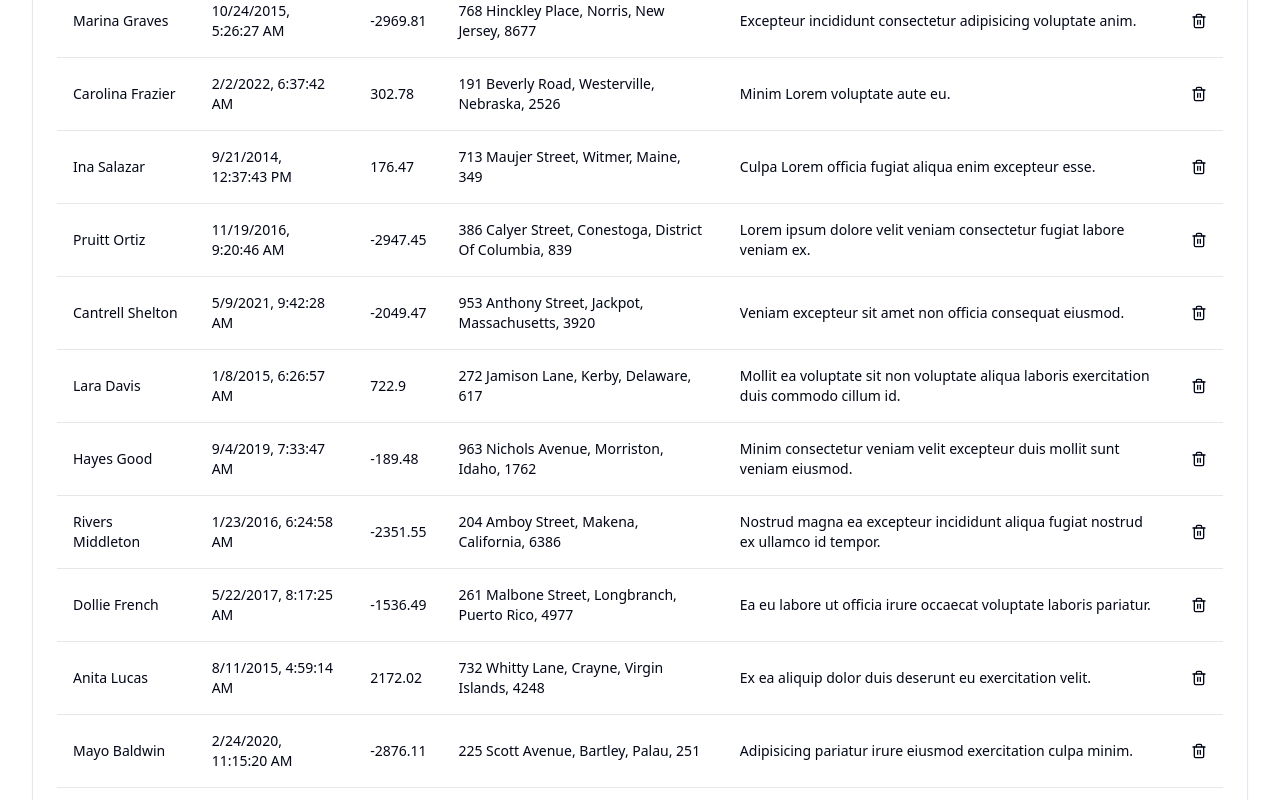
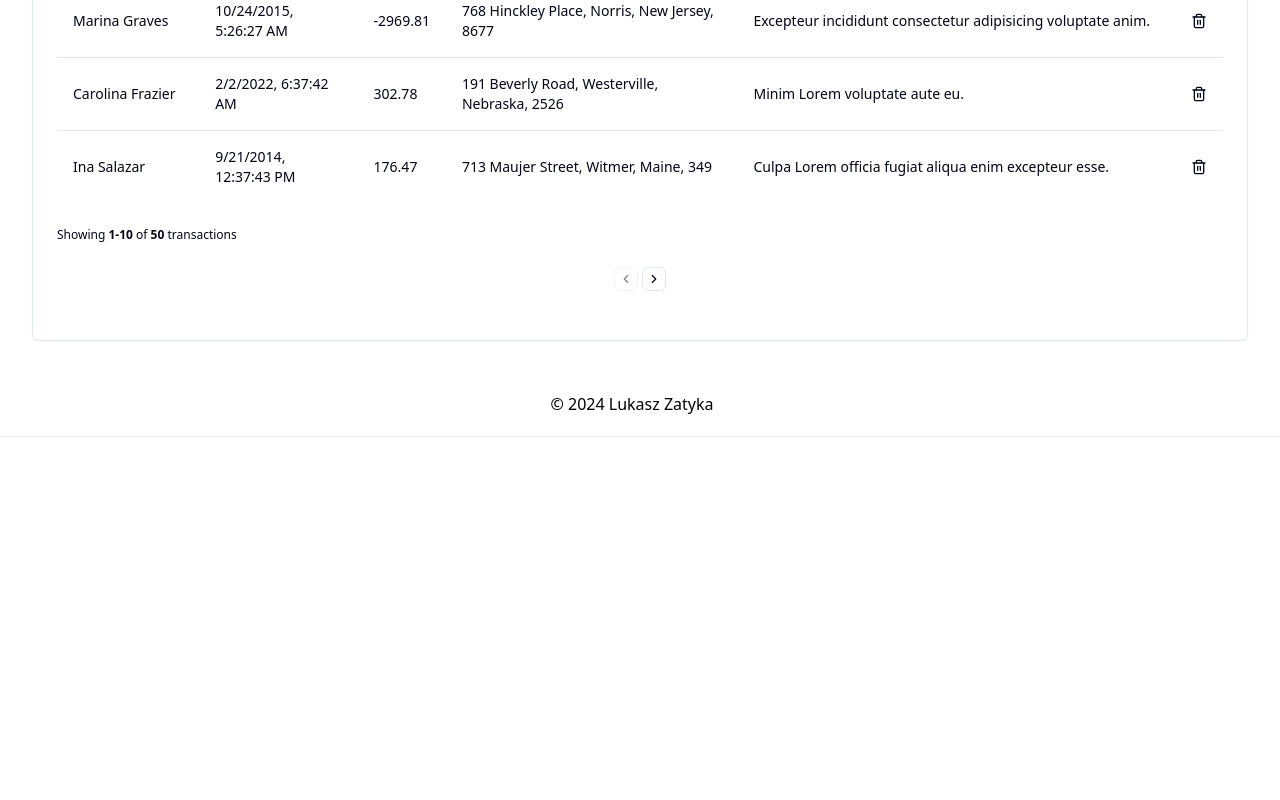
Before and after one commit to lukassso/bank-transactions, a React (Vite) app: page / in a window 1280 px wide. Shown: the part 1300-2100 px from the top of the page. After the commit the page ends 1737 px from the top, so only its background shows below. Built offline with nearby package versions, Linux system fonts and the light colour scheme.

Commit message:
Fix currentTransaction on the table componen

```diff
--- a/src/layout/TableComponent.tsx
+++ b/src/layout/TableComponent.tsx
@@ -12,7 +12,11 @@
 
   const indexOfLastItem = currentPage * itemsPerPage;
   const indexOfFirstItem = indexOfLastItem - itemsPerPage;
-// const currentTransactions = transactions.slice(indexOfFirstItem, indexOfLastItem);
+
+  const currentTransactions = useMemo(() => {
+    return transactions.filter((transaction) => transaction.beneficiary.toLowerCase().includes(query))
+      .slice(indexOfFirstItem, indexOfLastItem);
+  }, [transactions, query, currentPage, itemsPerPage]);
 
   const handlePageChange = (page: number) => {
     setPage(page);
@@ -26,6 +30,7 @@
     }, 1000);
   };
 
+  //Todo: remove after testing
   const transactionsFiltered = useMemo(() => {
     return transactions.filter((transaction) => transaction.beneficiary.toLowerCase().includes(query));
   }, [transactions]);
@@ -53,7 +58,7 @@
             </TableRow>
           </TableHeader>
           <TableBody>
-            {transactionsFiltered.map((transaction) => (
+            {currentTransactions.map((transaction) => (
               <TableRow
                 key={transaction.id}
                 className={
```
